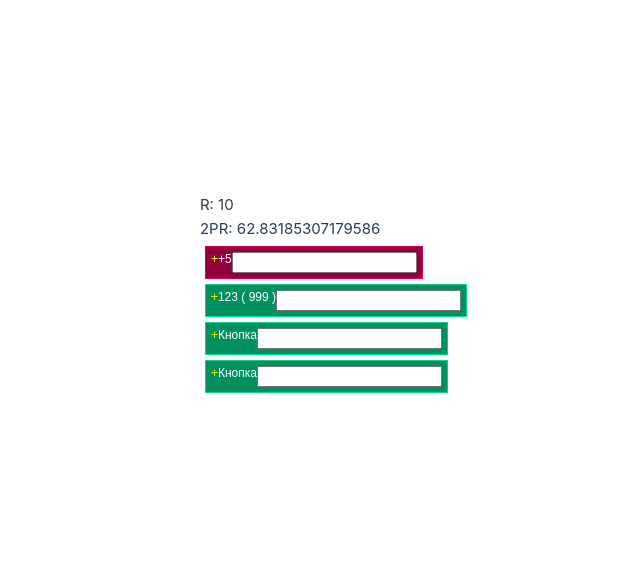
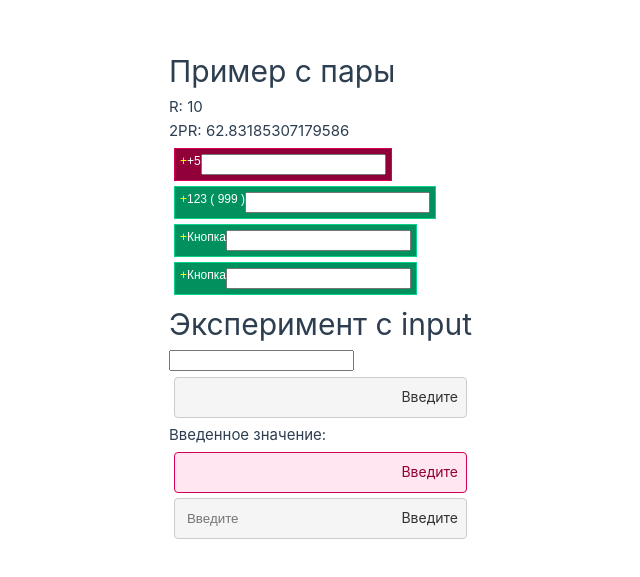
Before and after one commit to reznikovkg/vue-3-docker-compose, a Vue app in the folder vue/: page / in a window 1280 px wide. Shown: the part 105-682 px from the top of the page, without its empty margins (168-808 px from the left). Built offline with nearby package versions, Linux system fonts and the light colour scheme.

Commit message:
Попробовала сама сделать очистку input

```diff
--- a/vue/src/components/pages/IndexPage.vue
+++ b/vue/src/components/pages/IndexPage.vue
@@ -1,5 +1,7 @@
 <template>
   <div>
+    <h1>Пример с пары</h1>
+
     <div>
       R: {{ count }}
     </div>
@@ -18,20 +20,38 @@
 
     <CustomButton @click="() => addCount(10)">Кнопка</CustomButton>
     <CustomButton @click="() => addCount(10)" />
+
+    <h1>Эксперимент с input</h1>
+
+    <input>
+
+    <CustomInput v-model="myText" />
+    <p>Введенное значение: {{ myText }}</p>
+
+    <CustomInput v-model="errorField" status="red" />
+
+    <CustomInput v-model="testPlaceholder" placeholder="Введите" />
+
   </div>
 </template>
 
 <script>
 import CustomButton from '@/components/ui/CustomButton.vue'
+import CustomInput from '@/components/ui/CustomInput.vue'
+
 
 export default {
   name: 'IndexPage',
   components: {
-    CustomButton
+    CustomButton,
+    CustomInput
   },
   data () {
     return {
-      count: 10
+      count: 10,
+      myText: '',
+      errorField: '',
+      testPlaceholder: '',
     }
   },
   computed: {
--- /dev/null
+++ b/vue/src/components/ui/CustomInput.vue
@@ -0,0 +1,87 @@
+<template>
+  <div class="c-input" :class="'c-input--' + status">
+
+    <input v-model="text" type="text" @input="() => updateValue()" :placeholder="placeholder">
+
+    <button v-if="text" class="c-input__clear" @click.stop="clearInput">
+      ✕
+    </button>
+
+    <slot>Введите</slot>
+
+    <template v-if="$slots.hint">
+      (<slot name="hint">0</slot>)
+    </template>
+
+  </div>
+</template>
+
+<script>
+export default {
+  name: 'CustomInput',
+  emits: ['update:modelValue'],
+  props: {
+    status: {
+      default: 'default',
+      type: String
+    },
+    placeholder: {
+      default: '',
+      type: String
+    }
+  },
+  data () {
+    return {
+      text: ''
+    }
+  },
+  methods: {
+    updateValue() {
+      this.$emit('update:modelValue', this.text)
+    },
+    clearInput() {
+      this.text = ''
+      this.$emit('update:modelValue', '')
+    }
+  }
+}
+</script>
+
+<style lang="scss">
+.c-input {
+  border: 1px solid #ccc;
+  background: #f5f5f5;
+  color: #333;
+  font-size: 14px;
+  padding: 8px;
+  margin: 5px;
+  display: flex;
+  align-items: center;
+  border-radius: 4px;
+
+  input {
+    border: none;
+    outline: none;
+    background: transparent;
+    flex: 1;
+    padding: 4px;
+    color: #333;
+  }
+
+  &__clear {
+    background: none;
+    border: none;
+    color: #999;
+    font-size: 16px;
+    cursor: pointer;
+    padding: 0 5px;
+    margin-left: 5px;
+  }
+
+  &--red {
+    border: 1px solid #d30058;
+    background: #ffe6f0;
+    color: #910038;
+  }
+}
+</style>
```
